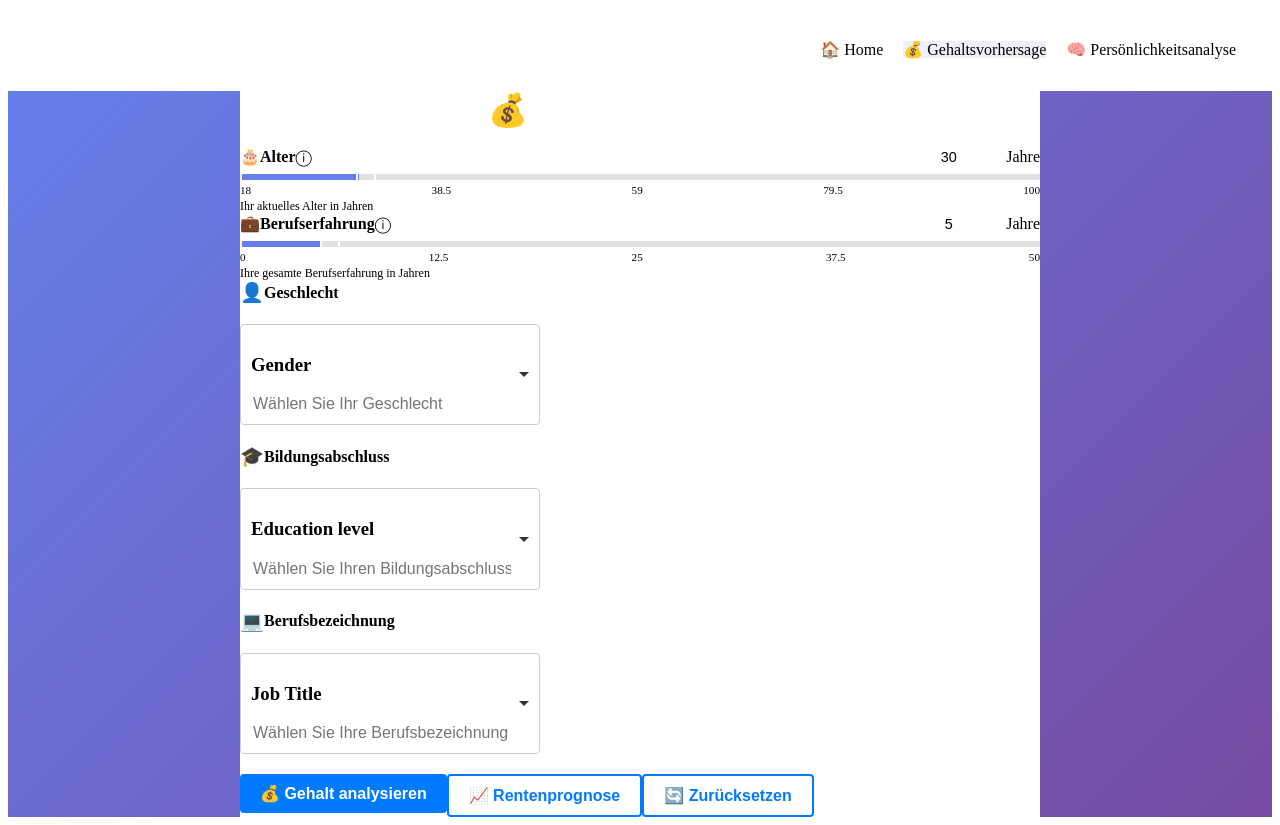
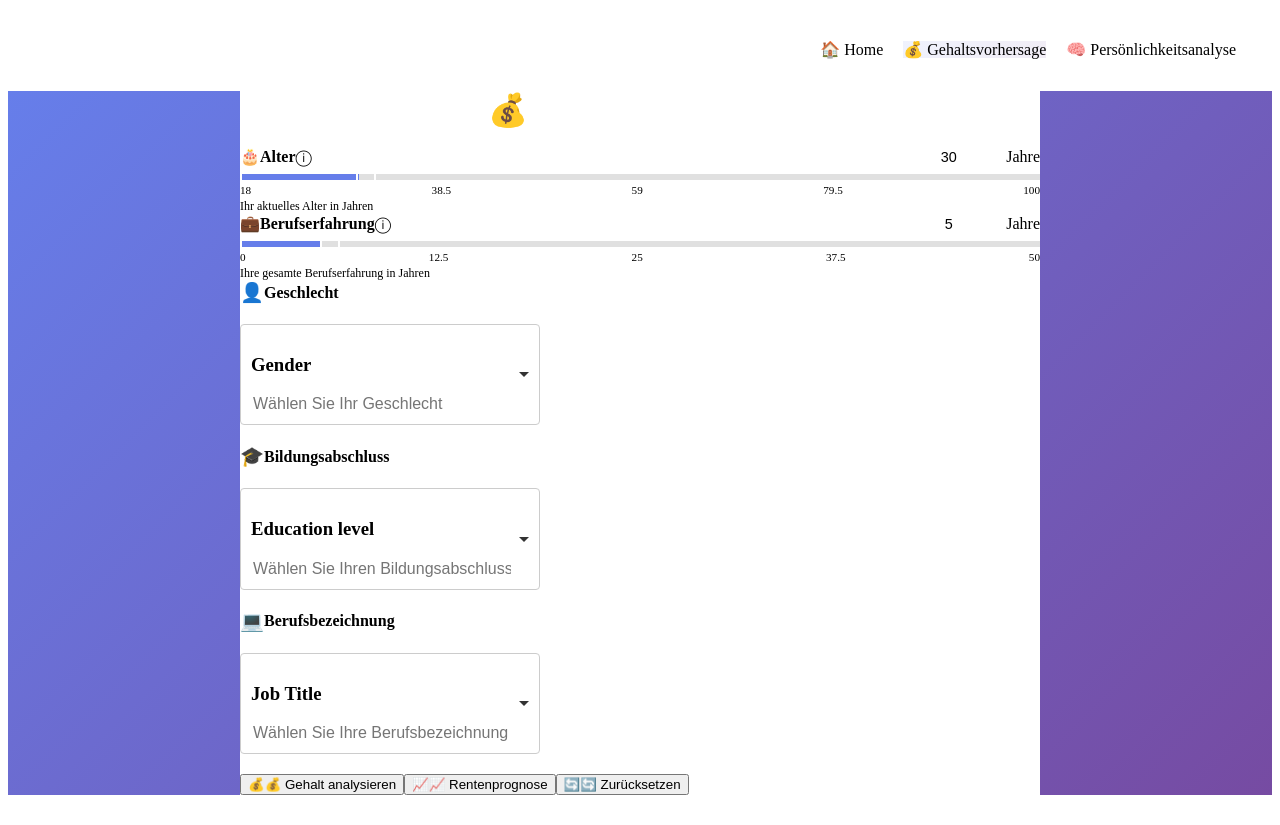
Before and after one commit to pirasp382/learn_dsai, a React (Create React App) app in the folder frontend/: page /salary in a window 1280 px wide. After the commit the page ends 803 px from the top, so only its background shows below. Built offline with nearby package versions, Linux system fonts and the light colour scheme.

Commit message:
edit button

```diff
--- a/frontend/src/components/button/button.jsx
+++ b/frontend/src/components/button/button.jsx
@@ -1,25 +1,35 @@
-import "./button.css"
-import PropTypes from "prop-types";
+import React from 'react';
+import './button.css';
 
-function Button({onClick, disabled, outline, text}) {
+const Button = ({ onClick, disabled, outline, text, icon, variant = 'primary', size = 'md' }) => {
+    const getVariantClass = () => {
+        switch(variant) {
+            case 'primary': return outline ? 'btn-outline-primary' : 'btn-primary';
+            case 'secondary': return outline ? 'btn-outline-secondary' : 'btn-secondary';
+            case 'success': return outline ? 'btn-outline-success' : 'btn-success';
+            case 'danger': return outline ? 'btn-outline-danger' : 'btn-danger';
+            default: return outline ? 'btn-outline-primary' : 'btn-primary';
+        }
+    };
+
+    const getSizeClass = () => {
+        switch(size) {
+            case 'sm': return 'btn-sm';
+            case 'lg': return 'btn-lg';
+            default: return 'btn-md';
+        }
+    };
 
     return (
-        <div>
-            <button className={`button ${outline ? "outline" : ""} ${disabled ? "disabled" : ""}`}
-                    onClick={onClick}
-                    disabled={disabled}
-            >
-                {text}
-            </button>
-        </div>
-    )
-}
-
-Button.propTypes={
-    onClick:PropTypes.func,
-    disabled:PropTypes.bool,
-    outline:PropTypes.bool,
-    text:PropTypes.string
-}
+        <button
+            className={`btn ${getVariantClass()} ${getSizeClass()}`}
+            onClick={onClick}
+            disabled={disabled}
+        >
+            {icon && <span className="btn-icon">{icon}</span>}
+            {text}
+        </button>
+    );
+};
 
 export default Button;
```
